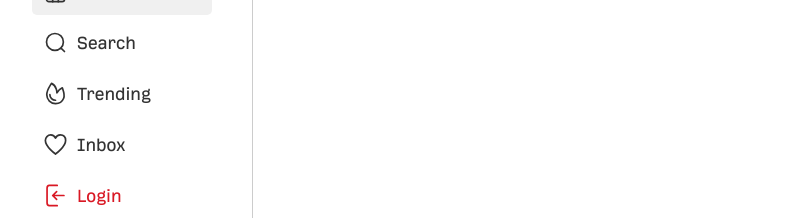
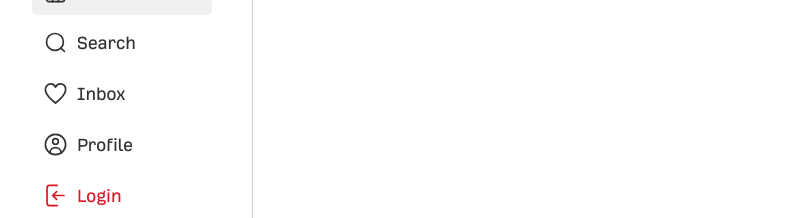
Before and after one commit to SajadTroy/refrut_next, a Next.js app: page / in a window 1280 px wide. Shown: the part 121-339 px from the top of the page, without its empty margins (8-808 px from the left). Built offline with nearby package versions, Linux system fonts and the light colour scheme.

Commit message:
Update navigation items: rename 'Trending' to 'Inbox' and 'Inbox' to 'Profile'; adjust active states accordingly

```diff
--- a/components/Navigation.tsx
+++ b/components/Navigation.tsx
@@ -39,16 +39,6 @@ const Navigation: React.FC<NavigationProps> = ({ children }) => {
                 </div>
               </a>
             </div>
-            <div className={`nav_item ${pathname === '/trending' ? 'active' : ''}`}>
-              <a href="/trending">
-                <div className="nav_icon">
-                  <svg width="24" height="24" fill="none" stroke="currentColor" strokeWidth="1.5" viewBox="0 0 24 24" strokeLinecap="round" strokeLinejoin="round" xmlns="http://www.w3.org/2000/svg"><path d='M19.27 16.202A7.81 7.81 0 0 1 12.06 21c-4.313 0-7.81-3.492-7.81-7.8S5.89 7.13 8.455 3c4.806 2.1 4.806 8.4 4.806 8.4s1.579-3.038 4.807-4.5c1.034 3.042 2.43 6.365 1.202 9.302' /><path d='M12 18a5 5 0 0 1-5-5' /></svg>
-                </div>
-                <div className="nav_text">
-                  <span>Trending</span>
-                </div>
-              </a>
-            </div>
             <div className={`nav_item ${pathname === '/inbox' ? 'active' : ''}`}>
               <a href="/inbox">
                 <div className="nav_icon">
@@ -56,6 +46,16 @@ const Navigation: React.FC<NavigationProps> = ({ children }) => {
                 </div>
                 <div className="nav_text">
                   <span>Inbox</span>
+                </div>
+              </a>
+            </div>
+            <div className={`nav_item ${pathname === '/profile' ? 'active' : ''}`}>
+              <a href="/profile">
+                <div className="nav_icon">
+                  <svg width="24" height="24" fill="none" stroke="currentColor" stroke-width="1.5" viewBox="0 0 24 24" stroke-linecap="round" stroke-linejoin="round" xmlns="http://www.w3.org/2000/svg"><path d='M21 12a9 9 0 1 1-18 0 9 9 0 0 1 18 0'/><path d='M14.5 9.25a2.5 2.5 0 1 1-5 0 2.5 2.5 0 0 1 5 0M17 19.5c-.317-6.187-9.683-6.187-10 0'/></svg>
+                </div>
+                <div className="nav_text">
+                  <span>Profile</span>
                 </div>
               </a>
             </div>
@@ -108,16 +108,6 @@ const Navigation: React.FC<NavigationProps> = ({ children }) => {
               </div>
             </a>
           </div>
-          <div className={`nav_item ${pathname === '/trending' ? 'active' : ''}`}>
-            <a href="/trending">
-              <div className="nav_icon">
-                <svg width="24" height="24" fill="none" stroke="currentColor" strokeWidth="1.5" viewBox="0 0 24 24" strokeLinecap="round" strokeLinejoin="round" xmlns="http://www.w3.org/2000/svg"><path d='M19.27 16.202A7.81 7.81 0 0 1 12.06 21c-4.313 0-7.81-3.492-7.81-7.8S5.89 7.13 8.455 3c4.806 2.1 4.806 8.4 4.806 8.4s1.579-3.038 4.807-4.5c1.034 3.042 2.43 6.365 1.202 9.302' /><path d='M12 18a5 5 0 0 1-5-5' /></svg>
-              </div>
-              <div className="nav_text">
-                <span>Trending</span>
-              </div>
-            </a>
-          </div>
           <div className={`nav_item ${pathname === '/inbox' ? 'active' : ''}`}>
             <a href="/inbox">
               <div className="nav_icon">
@@ -128,6 +118,26 @@ const Navigation: React.FC<NavigationProps> = ({ children }) => {
               </div>
             </a>
           </div>
+          <div className={`nav_item ${pathname === '/profile' ? 'active' : ''}`}>
+            <a href="/profile">
+              <div className="nav_icon">
+                <svg width="24" height="24" fill="none" stroke="currentColor" strokeWidth="1.5" viewBox="0 0 24 24" strokeLinecap="round" strokeLinejoin="round" xmlns="http://www.w3.org/2000/svg"><path d='M21 12a9 9 0 1 1-18 0 9 9 0 0 1 18 0'/><path d='M14.5 9.25a2.5 2.5 0 1 1-5 0 2.5 2.5 0 0 1 5 0M17 19.5c-.317-6.187-9.683-6.187-10 0'/></svg>
+              </div>
+              <div className="nav_text">
+                <span>Profile</span>
+              </div>
+            </a>
+          </div>
+          <div className={`nav_item red ${pathname === '/login' ? 'active' : ''}`}>
+            <a href="/login">
+              <div className="nav_icon">
+                <svg width="24" height="24" fill="none" stroke="currentColor" strokeWidth="1.5" viewBox="0 0 24 24" strokeLinecap="round" strokeLinejoin="round" xmlns="http://www.w3.org/2000/svg"><path d='M13.496 21H6.5c-1.105 0-2-1.151-2-2.571V5.57c0-1.419.895-2.57 2-2.57h7' /><path d='M13 15.5 9.5 12 13 8.5m6.5 3.496h-10' /></svg>
+              </div>
+              <div className="nav_text">
+                <span>Login</span>
+              </div>
+            </a>
+          </div>
         </div>
       </div>
     </div>
```
